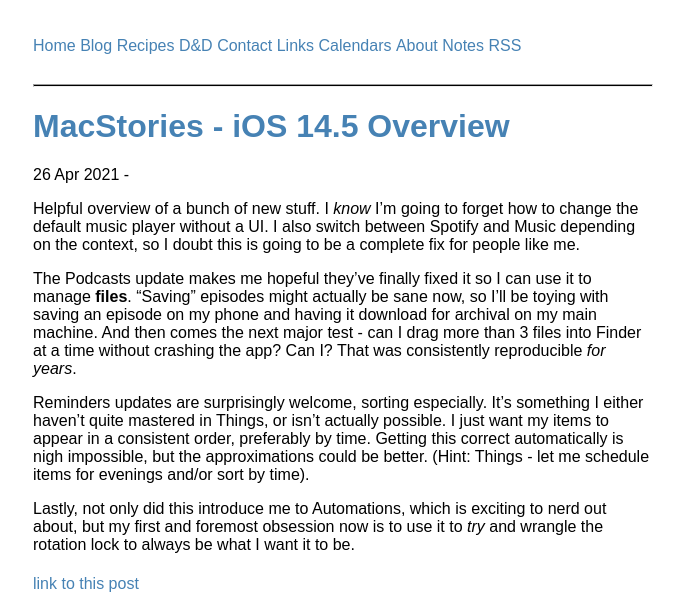
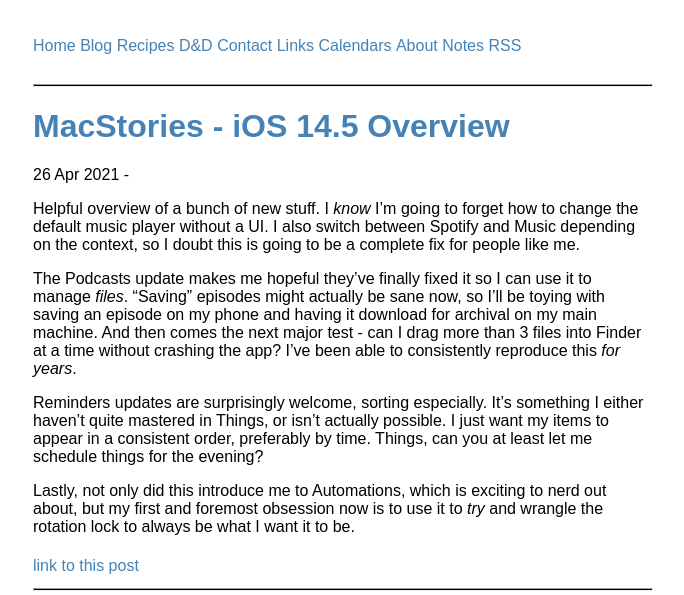
Before and after one commit to jacobpledger/website, a Jekyll site: the page built from collections/_posts/2021-04-26-macstories-ios-14-5.md, in a window 1280 px wide, cut to the strip 0-595 px from the top of the page. Shown: the whole strip, without its empty margins (297-981 px from the left). Built offline with Jekyll 4.4.1, drawn with Linux system fonts in a browser that asks for light colours.

Commit message:
some updates

```diff
--- a/collections/_posts/2021-04-26-macstories-ios-14-5.md
+++ b/collections/_posts/2021-04-26-macstories-ios-14-5.md
@@ -4,10 +4,10 @@
 title: MacStories - iOS 14.5 Overview
 ---
 
-Helpful overview of a bunch of new stuff. I *know* I'm going to forget how to change the default music player without a UI. I also switch between Spotify and Music depending on the context, so I doubt this is going to be a complete fix for people like me.
+Helpful overview of a bunch of new stuff. I <em>know</em> I'm going to forget how to change the default music player without a UI. I also switch between Spotify and Music depending on the context, so I doubt this is going to be a complete fix for people like me.
 
-The Podcasts update makes me hopeful they've finally fixed it so I can use it to manage **files**. "Saving" episodes might actually be sane now, so I'll be toying with saving an episode on my phone and having it download for archival on my main machine. And then comes the next major test - can I drag more than 3 files into Finder at a time without crashing the app? Can I? That was consistently reproducible *for years*.
+The Podcasts update makes me hopeful they've finally fixed it so I can use it to manage <em>files</em>. "Saving" episodes might actually be sane now, so I'll be toying with saving an episode on my phone and having it download for archival on my main machine. And then comes the next major test - can I drag more than 3 files into Finder at a time without crashing the app? I've been able to consistently reproduce this <em>for years</em>.
 
-Reminders updates are surprisingly welcome, sorting especially. It's something I either haven't quite mastered in Things, or isn't actually possible. I just want my items to appear in a consistent order, preferably by time. Getting this correct automatically is nigh impossible, but the approximations could be better. (Hint: Things - let me schedule items for evenings and/or sort by time).
+Reminders updates are surprisingly welcome, sorting especially. It's something I either haven't quite mastered in Things, or isn't actually possible. I just want my items to appear in a consistent order, preferably by time. Things, can you at least let me schedule things for the evening?
 
-Lastly, not only did this introduce me to Automations, which is exciting to nerd out about, but my first and foremost obsession now is to use it to *try* and wrangle the rotation lock to always be what I want it to be.
+Lastly, not only did this introduce me to Automations, which is exciting to nerd out about, but my first and foremost obsession now is to use it to <em>try</em> and wrangle the rotation lock to always be what I want it to be.
```
Also changed, not shown: collections/_posts/2020-04-30-cgp-grey-spaceship-you.md (+1 -1 lines).
